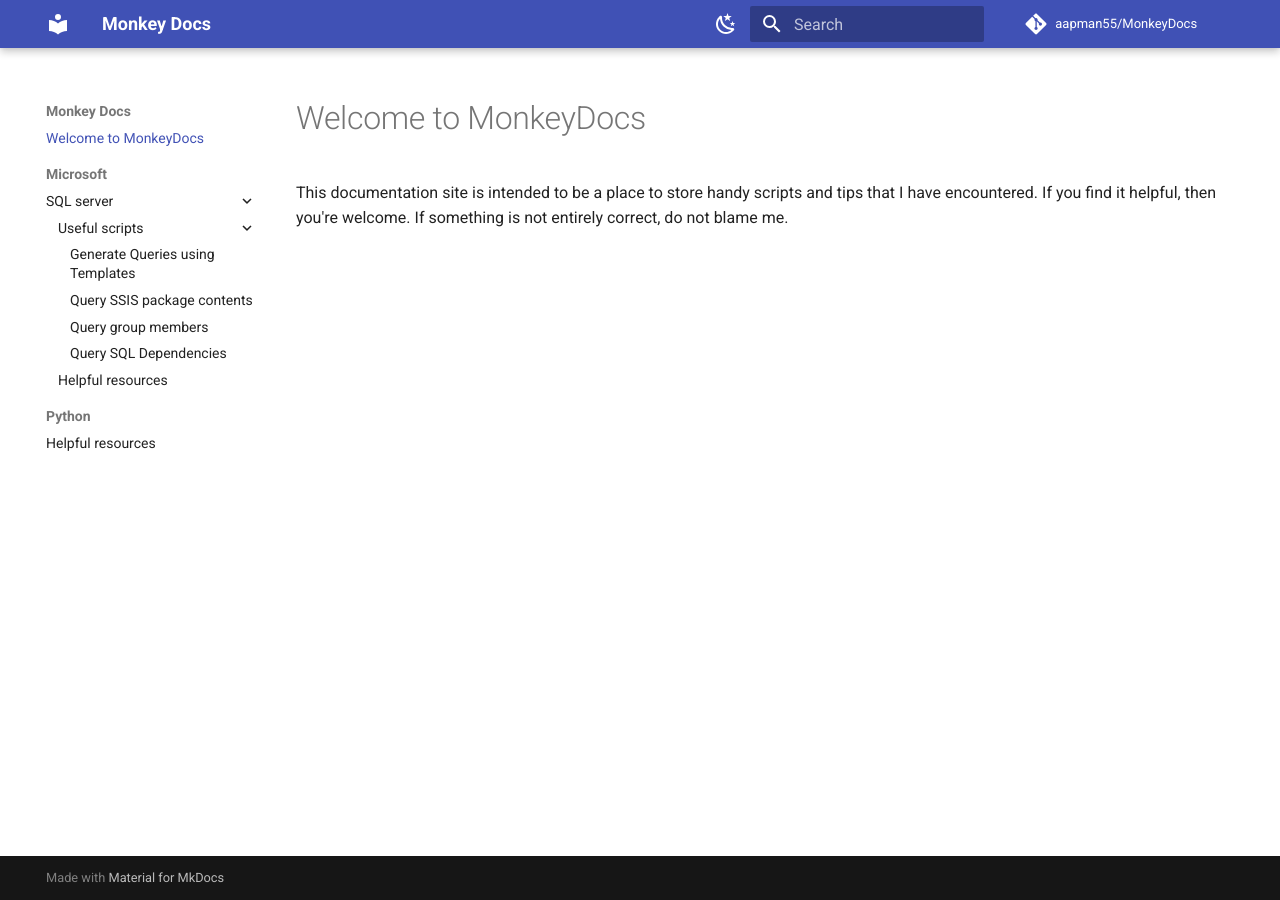
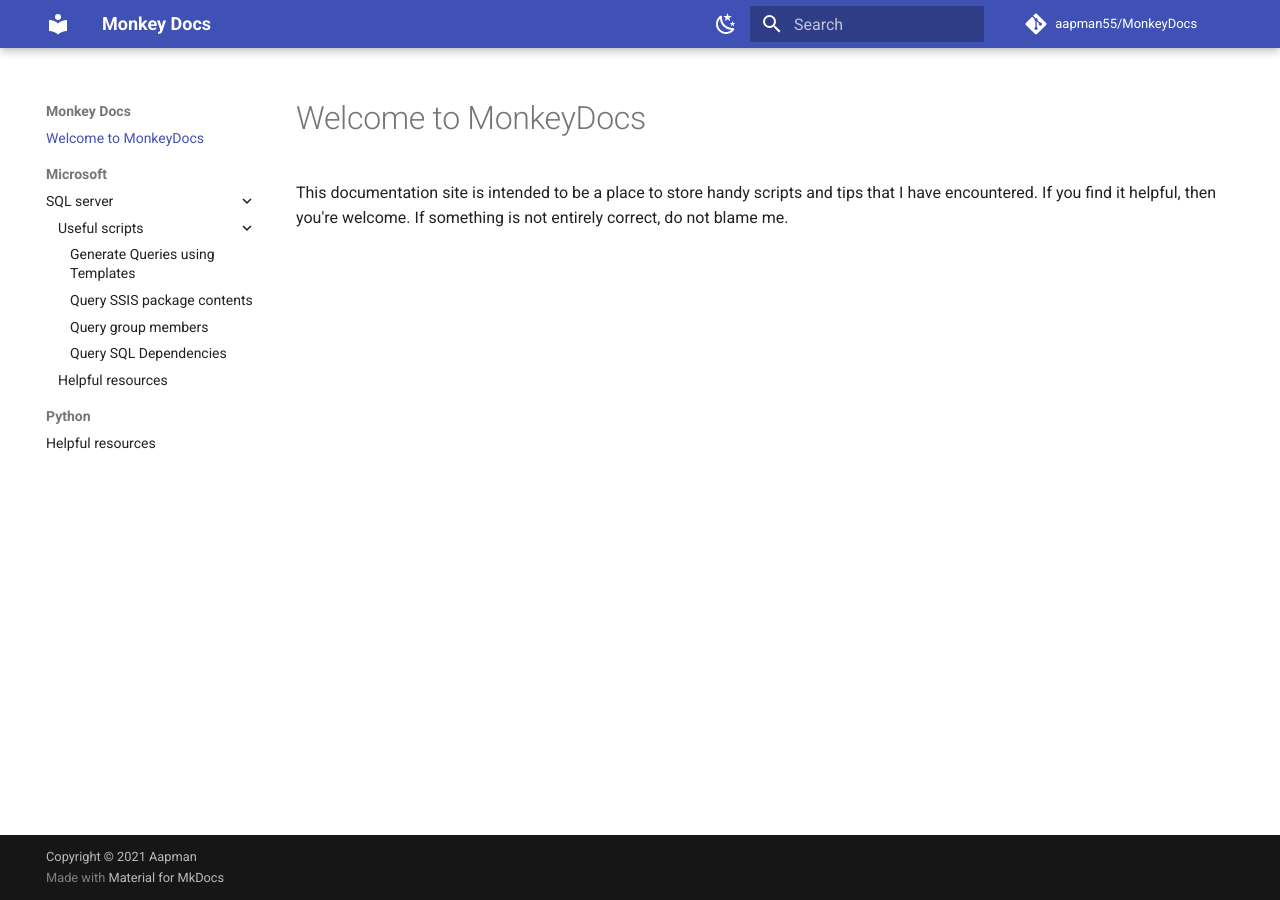
Before and after one commit to aapman55/MonkeyDocs, an MkDocs documentation site: the page built from docs/index.md, in a window 1280 px wide. Built offline with MkDocs 1.6.1 and Material for MkDocs 9.7.7, drawn with Linux system fonts in a browser that asks for light colours; comment, search, counter and statistics services are not loaded.

Commit message:
Add copyright line (#16)

```diff
--- a/mkdocs.yml
+++ b/mkdocs.yml
@@ -5,6 +5,9 @@ site_author: aapman
 site_description: >-
   This is not a resource site. Just a brain dump of useful stuff
   for tools I encounter.
+
+# Copyright
+copyright: Copyright &copy; 2021 Aapman
 
 # Theme
 theme:
```
